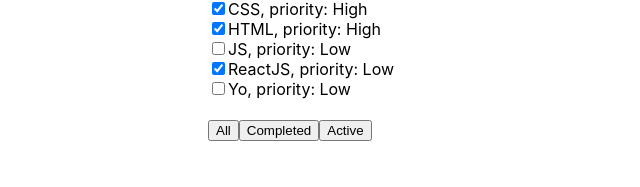
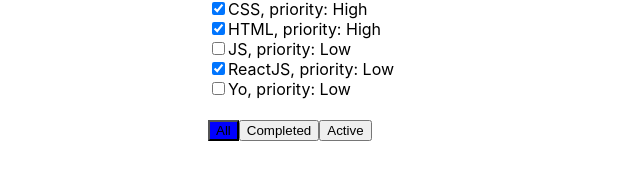
Before and after one commit to ArtemSpiridovich/ToDoList, a React (Create React App) app: page / in a window 1280 px wide. Shown: the part 113-300 px from the top of the page, without its empty margins (192-832 px from the left). Built offline with nearby package versions, Linux system fonts and the light colour scheme.

Commit message:
lesson-2-task-8 previous commit have name is lesson-2-task-7

```diff
--- a/src/App.css
+++ b/src/App.css
@@ -14,3 +14,7 @@
 .todoList-task {
 
 }
+
+.filter-active{
+  background-color: blue;
+}
--- a/src/ToDoListFooter.js
+++ b/src/ToDoListFooter.js
@@ -5,7 +5,7 @@
     render = () => {
         return (
             <div className="todoList-footer">
-                <button>All</button>
+                <button className={"filter-active"}>All </button>
                 <button>Completed</button>
                 <button>Active</button>
             </div>
```
